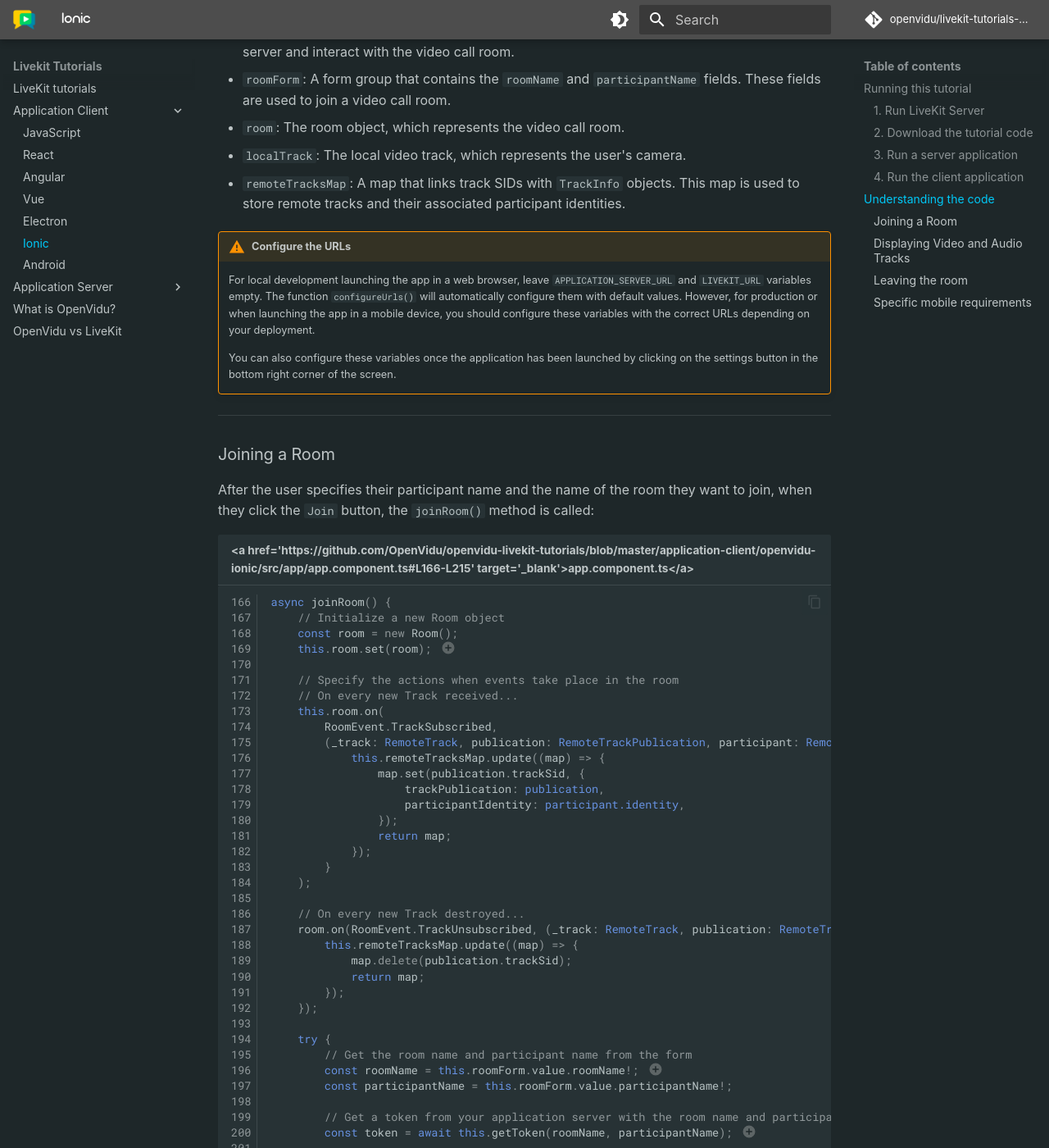
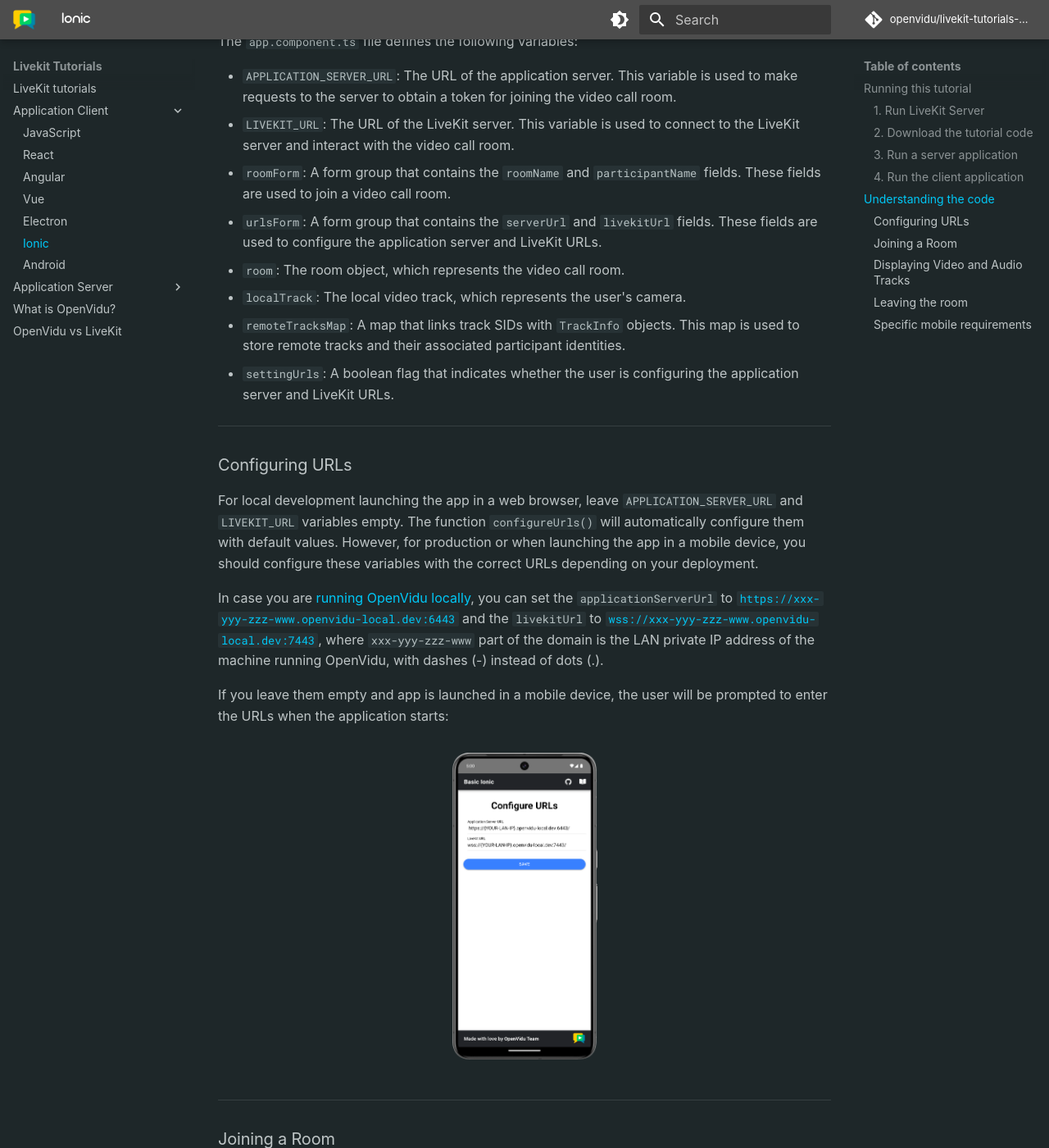
Before and after one commit to sanyaade-teachings/livekit-tutorials-docs, an MkDocs documentation site: the page built from docs/tutorials/application-client/ionic.md, in a window 1280 px wide and 1400 px high, scrolled down 5702 px. Shown: the whole window at 82% size. Built offline with MkDocs 1.6.1 and Material for MkDocs 9.7.7, drawn with Linux system fonts in a browser that asks for light colours; some web fonts are replaced; comment, search, counter and statistics services are not loaded; some of the changed text lies outside the part shown.

Commit message:
Improve "Configuring Urls" section in Ionic tutorial and update doc to reflect code changes

````diff
--- a/docs/tutorials/application-client/ionic.md
+++ b/docs/tutorials/application-client/ionic.md
@@ -113,9 +113,9 @@
 
         <div class="grid-container">
 
-        <div class="grid-50"><p><a class="glightbox" href="/assets/images/application-clients/join-ionic-device.png" data-type="image" data-width="100%" data-height="auto" data-desc-position="bottom"><img src="/assets/images/application-clients/join-ionic-device.png" loading="lazy"/></a></p></div>
+        <div class="grid-50"><p style="text-align: center;"><a class="glightbox" href="/assets/images/application-clients/join-ionic-device.png" data-type="image" data-width="100%" data-height="auto" data-desc-position="bottom"><img src="/assets/images/application-clients/join-ionic-device.png" loading="lazy" style="width: 50%;"/></a></p></div>
 
-        <div class="grid-50"><p><a class="glightbox" href="/assets/images/application-clients/room-ionic-device.png" data-type="image" data-width="100%" data-height="auto" data-desc-position="bottom"><img src="/assets/images/application-clients/room-ionic-device.png" loading="lazy"/></a></p></div>
+        <div class="grid-50"><p style="text-align: center;"><a class="glightbox" href="/assets/images/application-clients/room-ionic-device.png" data-type="image" data-width="100%" data-height="auto" data-desc-position="bottom"><img src="/assets/images/application-clients/room-ionic-device.png" loading="lazy" style="width: 50%;"/></a></p></div>
 
         </div>
 
@@ -137,14 +137,15 @@
 
 Now let's see the code of the `app.component.ts` file:
 
-```typescript title="<a href='https://github.com/OpenVidu/openvidu-livekit-tutorials/blob/master/application-client/openvidu-ionic/src/app/app.component.ts#L36-L120' target='_blank'>app.component.ts</a>" linenums="36"
+```typescript title="<a href='https://github.com/OpenVidu/openvidu-livekit-tutorials/blob/master/application-client/openvidu-ionic/src/app/app.component.ts#L33-L123' target='_blank'>app.component.ts</a>" linenums="33"
 type TrackInfo = { // (1)!
     trackPublication: RemoteTrackPublication;
     participantIdentity: string;
 };
 
 // For local development launching app in web browser, leave these variables empty
-// For production or when launching app in device, configure them with correct URLs
+// For production or when launching app in a mobile device, configure them with correct URLs
+// If you leave them empty when launching app in a mobile device, the user will be prompted to enter the URLs
 var APPLICATION_SERVER_URL = ''; // (2)!
 var LIVEKIT_URL = ''; // (3)!
 
@@ -179,11 +178,18 @@
         participantName: new FormControl('Participant' + Math.floor(Math.random() * 100), Validators.required),
     });
 
-    room = signal<Room | undefined>(undefined); // (6)!
-    localTrack = signal<LocalVideoTrack | undefined>(undefined); // (7)!
-    remoteTracksMap = signal<Map<string, TrackInfo>>(new Map()); // (8)!
+    urlsForm = new FormGroup({ // (6)!
+        serverUrl: new FormControl('', Validators.required),
+        livekitUrl: new FormControl('', Validators.required),
+    });
 
-    constructor(private httpClient: HttpClient) {
+    room = signal<Room | undefined>(undefined); // (7)!
+    localTrack = signal<LocalVideoTrack | undefined>(undefined); // (8)!
+    remoteTracksMap = signal<Map<string, TrackInfo>>(new Map()); // (9)!
+
+    settingUrls = signal(false); // (10)!
+
+    constructor(private httpClient: HttpClient, private platform: Platform) {
         this.configureUrls();
         addIcons({
             logoGithub,
@@ -193,28 +199,28 @@
     }
 
     configureUrls() {
-        const deviceMode = this.platform.is('hybrid');
+        const mobileMode = this.platform.is('hybrid');
 
-        // If APPLICATION_SERVER_URL is not configured and app is not launched in device mode,
-        // use default value from local development
-        if (!APPLICATION_SERVER_URL) {
-            if (deviceMode) {
-                APPLICATION_SERVER_URL = 'https://{YOUR-LAN-IP}.openvidu-local.dev:6443/';
-            } else {
+        // If URLs are not configured and app is launched in a mobile device,
+        // prompt the user to configure them
+        if (mobileMode) {
+            if (!APPLICATION_SERVER_URL || !LIVEKIT_URL) {
+                this.settingUrls.set(true);
+            }
+        } else {
+            // If APPLICATION_SERVER_URL is not configured and app is not launched in a mobile device,
+            // use default value from local development
+            if (!APPLICATION_SERVER_URL) {
                 if (window.location.hostname === 'localhost') {
                     APPLICATION_SERVER_URL = 'http://localhost:6080/';
                 } else {
                     APPLICATION_SERVER_URL = 'https://' + window.location.hostname + ':6443/';
                 }
             }
-        }
 
-        // If LIVEKIT_URL is not configured and app is not launched in device mode,
-        // use default value from local development
-        if (!LIVEKIT_URL) {
-            if (deviceMode) {
-                LIVEKIT_URL = 'wss://{YOUR-LAN-IP}.openvidu-local.dev:7443/';
-            } else {
+            // If LIVEKIT_URL is not configured and app is not launched in a mobile device,
+            // use default value from local development
+            if (!LIVEKIT_URL) {
                 if (window.location.hostname === 'localhost') {
                     LIVEKIT_URL = 'ws://localhost:7880/';
                 } else {
@@ -230,24 +236,38 @@
 3. The URL of the LiveKit server.
 4. Angular component decorator that defines the `AppComponent` class and associates the HTML and CSS files with it.
 5. The `roomForm` object, which is a form group that contains the `roomName` and `participantName` fields. These fields are used to join a video call room.
-6. The room object, which represents the video call room.
-7. The local video track, which represents the user's camera.
-8. Map that links track SIDs with `TrackInfo` objects. This map is used to store remote tracks and their associated participant identities.
+6. The `urlsForm` object, which is a form group that contains the `serverUrl` and `livekitUrl` fields. These fields are used to configure the application server and LiveKit URLs.
+7. The room object, which represents the video call room.
+8. The local video track, which represents the user's camera.
+9. Map that links track SIDs with `TrackInfo` objects. This map is used to store remote tracks and their associated participant identities.
+10. A boolean flag that indicates whether the user is configuring the application server and LiveKit URLs.
 
 The `app.component.ts` file defines the following variables:
 
 -   `APPLICATION_SERVER_URL`: The URL of the application server. This variable is used to make requests to the server to obtain a token for joining the video call room.
 -   `LIVEKIT_URL`: The URL of the LiveKit server. This variable is used to connect to the LiveKit server and interact with the video call room.
 -   `roomForm`: A form group that contains the `roomName` and `participantName` fields. These fields are used to join a video call room.
+-   `urlsForm`: A form group that contains the `serverUrl` and `livekitUrl` fields. These fields are used to configure the application server and LiveKit URLs.
 -   `room`: The room object, which represents the video call room.
 -   `localTrack`: The local video track, which represents the user's camera.
 -   `remoteTracksMap`: A map that links track SIDs with `TrackInfo` objects. This map is used to store remote tracks and their associated participant identities.
+-   `settingUrls`: A boolean flag that indicates whether the user is configuring the application server and LiveKit URLs.
 
-!!! warning "Configure the URLs"
+---
 
-    For local development launching the app in a web browser, leave `APPLICATION_SERVER_URL` and `LIVEKIT_URL` variables empty. The function `configureUrls()` will automatically configure them with default values. However, for production or when launching the app in a mobile device, you should configure these variables with the correct URLs depending on your deployment.
+### Configuring URLs
 
-    You can also configure these variables once the application has been launched by clicking on the settings button in the bottom right corner of the screen.
+For local development launching the app in a web browser, leave `APPLICATION_SERVER_URL` and `LIVEKIT_URL` variables empty. The function `configureUrls()` will automatically configure them with default values. However, for production or when launching the app in a mobile device, you should configure these variables with the correct URLs depending on your deployment.
+
+In case you are [running OpenVidu locally](#run-openvidu-locally), you can set the `applicationServerUrl` to [`https://xxx-yyy-zzz-www.openvidu-local.dev:6443`](https://xxx-yyy-zzz-www.openvidu-local.dev:5443){target="\_blank"} and the `livekitUrl` to [`wss://xxx-yyy-zzz-www.openvidu-local.dev:7443`](wss://xxx-yyy-zzz-www.openvidu-local.dev:5443){target="\_blank"}, where `xxx-yyy-zzz-www` part of the domain is the LAN private IP address of the machine running OpenVidu, with dashes (-) instead of dots (.).
+
+If you leave them empty and app is launched in a mobile device, the user will be prompted to enter the URLs when the application starts:
+
+<div class="grid-container">
+
+<div class="grid-100"><p style="text-align: center;"><a class="glightbox" href="/assets/images/application-clients/configure-urls-ionic.png" data-type="image" data-width="100%" data-height="auto" data-desc-position="bottom"><img src="/assets/images/application-clients/configure-urls-ionic.png" loading="lazy" style="width: 25%;"/></a></p></div>
+
+</div>
 
 ---
 
@@ -255,7 +275,7 @@
 
 After the user specifies their participant name and the name of the room they want to join, when they click the `Join` button, the `joinRoom()` method is called:
 
-```typescript title="<a href='https://github.com/OpenVidu/openvidu-livekit-tutorials/blob/master/application-client/openvidu-ionic/src/app/app.component.ts#L166-L215' target='_blank'>app.component.ts</a>" linenums="166"
+```typescript title="<a href='https://github.com/OpenVidu/openvidu-livekit-tutorials/blob/master/application-client/openvidu-ionic/src/app/app.component.ts#L131-L180' target='_blank'>app.component.ts</a>" linenums="131"
 async joinRoom() {
     // Initialize a new Room object
     const room = new Room();
@@ -339,7 +359,7 @@
 3.  It retrieves the room name and participant name from the form.
 4.  It requests a token from the application server using the room name and participant name. This is done by calling the `getToken()` method:
 
-    ```typescript title="<a href='https://github.com/OpenVidu/openvidu-livekit-tutorials/blob/master/application-client/openvidu-ionic/src/app/app.component.ts#L232-L250' target='_blank'>app.component.ts</a>" linenums="232"
+    ```typescript title="<a href='https://github.com/OpenVidu/openvidu-livekit-tutorials/blob/master/application-client/openvidu-ionic/src/app/app.component.ts#L197-L215' target='_blank'>app.component.ts</a>" linenums="197"
     /**
      * --------------------------------------------
      * GETTING A TOKEN FROM YOUR APPLICATION SERVER
@@ -372,7 +392,7 @@
 
 In order to display participants' video and audio tracks, the `app.component.html` file integrates the `VideoComponent` and `AudioComponent`.
 
-```html title="<a href='https://github.com/OpenVidu/openvidu-livekit-tutorials/blob/master/application-client/openvidu-ionic/src/app/app.component.html#L73-L91' target='_blank'>app.component.html</a>" linenums="73"
+```html title="<a href='https://github.com/OpenVidu/openvidu-livekit-tutorials/blob/master/application-client/openvidu-ionic/src/app/app.component.html#L108-L125' target='_blank'>app.component.html</a>" linenums="108"
 <div id="layout-container">
     @if (localTrack()) {
     <video-component
@@ -496,7 +516,7 @@
 
 When the user wants to leave the room, they can click the `Leave Room` button. This action calls the `leaveRoom()` method:
 
-```typescript title="<a href='https://github.com/OpenVidu/openvidu-livekit-tutorials/blob/master/application-client/openvidu-ionic/src/app/app.component.ts#L217-L230' target='_blank'>app.component.ts</a>" linenums="217"
+```typescript title="<a href='https://github.com/OpenVidu/openvidu-livekit-tutorials/blob/master/application-client/openvidu-ionic/src/app/app.component.ts#L182-L195' target='_blank'>app.component.ts</a>" linenums="182"
 async leaveRoom() {
     // Leave the room by calling 'disconnect' method over the Room object
     await this.room()?.disconnect(); // (1)!
````
Also changed, not shown: other parts of docs/tutorials/application-client/ionic.md (+1 -3 lines), docs/assets/images/application-clients/configure-urls-ionic.png (added), docs/assets/images/application-clients/join-ionic-device.png, 1 other file.
